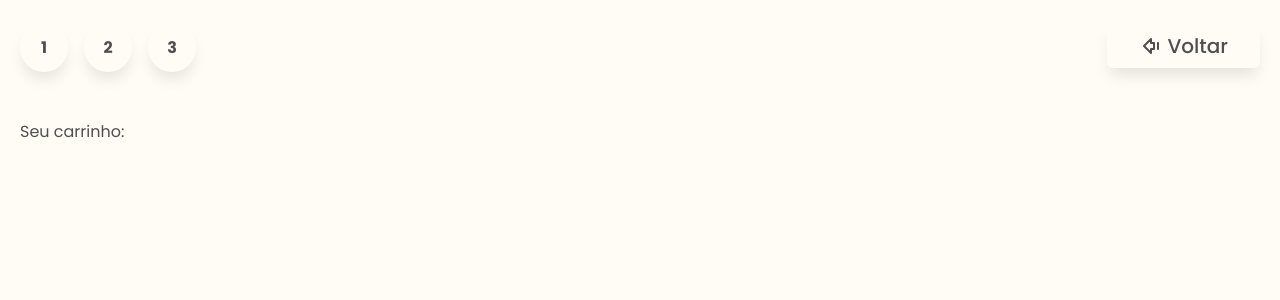
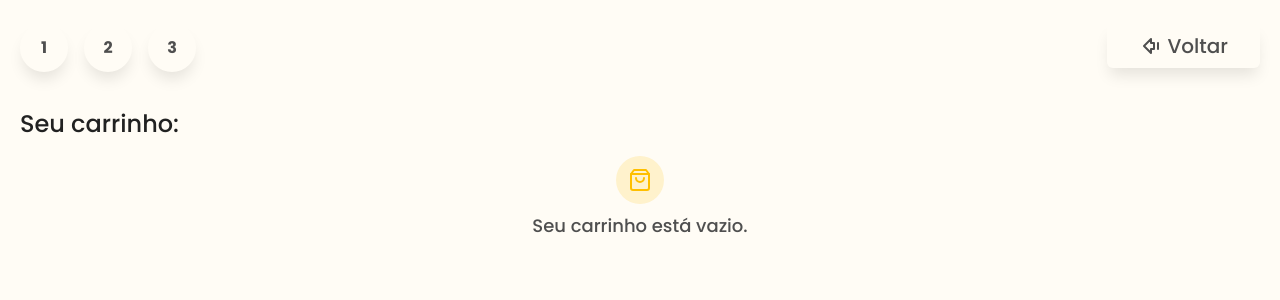
Before and after one commit to Samuka0222/menu-online, a Next.js app: page /cart in a window 1280 px wide. Shown: the top 300 px of the page. Built offline with nearby package versions, Linux system fonts and the light colour scheme.

Commit message:
Feat: finished addProductButton component.

```diff
--- a/app/_components/add-cart-button.tsx
+++ b/app/_components/add-cart-button.tsx
@@ -1,6 +1,6 @@
 'use client'
 
-import { PlusCircle, MinusCircle } from "lucide-react";
+import { PlusIcon, MinusIcon } from "lucide-react";
 import { Button } from "./ui/button";
 import useCartContext from "@/app/_lib/hooks/useCartContext";
 import { Product } from "@prisma/client";
@@ -35,14 +35,15 @@ const AddCartButton = ({ product }: AddCartButtonProps) => {
 
   return (
     <>
-      <Button size='icon' onClick={handleAddClick}>
-        <PlusCircle />
+      <Button size='icon' className="shadow-none rounded-full" onClick={handleAddClick}>
+        <PlusIcon />
       </Button>
       <span className="text-xl font-bold">
+        {/* TODO: mostrar quantidade de itens dentro do carrinho, invés de criar um novo estado */}
         {quantity}
       </span>
-      <Button size='icon' onClick={handleRemoveClick}>
-        <MinusCircle />
+      <Button size='icon' className="shadow-none rounded-full" onClick={handleRemoveClick}>
+        <MinusIcon />
       </Button>
     </>
   );
--- a/app/_components/cart-item.tsx
+++ b/app/_components/cart-item.tsx
@@ -1,13 +1,19 @@
+'use client'
+
 import ICart from "@/app/_lib/interfaces/ICart";
 import Image from "next/image";
 import { Button } from "./ui/button";
 import { MinusIcon, PlusIcon, XIcon } from "lucide-react";
+import { Product } from "@prisma/client";
 
 interface CartItemProps {
-  product: ICart
+  product: ICart;
+  addProduct: (newProduct: Product) => void;
+  removeProduct: (newProduct: Product) => void;
+  deleteProduct: (product: Product) => void;
 }
 
-const CartItem = ({ product }: CartItemProps) => {
+const CartItem = ({ product, addProduct, removeProduct, deleteProduct }: CartItemProps) => {
   return (
     <div className="flex justify-between items-center border-b border-black">
       <div className="flex py-2 items-center">
@@ -21,24 +27,24 @@ const CartItem = ({ product }: CartItemProps) => {
           />
         </div>
         <div className="ml-2">
-          <h3 className="font-semibold text-xl text-ellipsis overflow-hidden text-nowrap">{product.item.name}</h3>
+          <h3 className="font-semibold text-black text-xl w-[200px] text-ellipsis overflow-hidden text-nowrap">{product.item.name}</h3>
           <h2 className="font-bold text-primary text-2xl">R$ {Number(product.item.price).toFixed(2).replace('.', ',')}</h2>
         </div>
       </div>
 
       <div className="flex">
         <div className="flex gap-1">
-          <Button size='icon' className="w-9 h-9">
+          <Button size='icon' className="w-9 h-9" onClick={() => addProduct(product.item)}>
+            <PlusIcon />
+          </Button>
+          <span className="flex justify-center items-center h-9 px-2 text-xl font-bold">
+            {product.quantity}
+          </span>
+          <Button size='icon' className="w-9 h-9 rounded" onClick={() => removeProduct(product.item)}>
             <MinusIcon />
           </Button>
-          <span className="flex justify-center items-center h-9 px-3 text-xl border-2 border-black rounded-lg">
-            {product.quantity}
-          </span>
-          <Button size='icon' className="w-9 h-9">
-            <PlusIcon />
-          </Button>
         </div>
-        <Button variant='destructive' size='icon' className="w-9 h-9 ml-2">
+        <Button variant='destructive' size='icon' className="w-9 h-9 ml-2" onClick={() => deleteProduct(product.item)}>
           <XIcon />
         </Button>
       </div>
--- a/app/cart/_components/user-cart.tsx
+++ b/app/cart/_components/user-cart.tsx
@@ -2,6 +2,7 @@
 
 import CartItem from "@/app/_components/cart-item";
 import useCartContext from "@/app/_lib/hooks/useCartContext";
+import { ShoppingBagIcon } from "lucide-react";
 
 const UserCart = () => {
   const context = useCartContext();
@@ -10,16 +11,29 @@ const UserCart = () => {
     throw new Error("No context provided for UserCart")
   };
 
-  const { cart } = context;
+  const { cart, addProduct, deleteProduct, removeProduct } = context;
 
   return (
-    <div className="px-5 py-6">
-      <h1>Seu carrinho:</h1>
-      <div className="flex flex-col gap-4">
+    <div className="px-5 py-3 h-full w-full">
+      <h1 className="text-2xl font-medium text-black mb-4">Seu carrinho:</h1>
+      <div className="flex flex-col gap-4 h-full">
         {
-          cart.map((product) => (
-            <CartItem key={product.item.id} product={product} />
-          ))
+          cart.length > 0
+            ? cart.map((product) => (
+              <CartItem
+                key={product.item.id}
+                product={product}
+                addProduct={addProduct}
+                deleteProduct={deleteProduct}
+                removeProduct={removeProduct}
+              />
+            ))
+            : <div className="h-full w-full flex flex-col justify-center items-center">
+              <span className="h-12 w-12 rounded-full bg-[#fff2cc] flex justify-center items-center mb-2">
+                <ShoppingBagIcon className="text-primary" />
+              </span>
+              <p className="text-lg font-medium">Seu carrinho está vazio.</p>
+            </div>
         }
       </div>
     </div>
```
